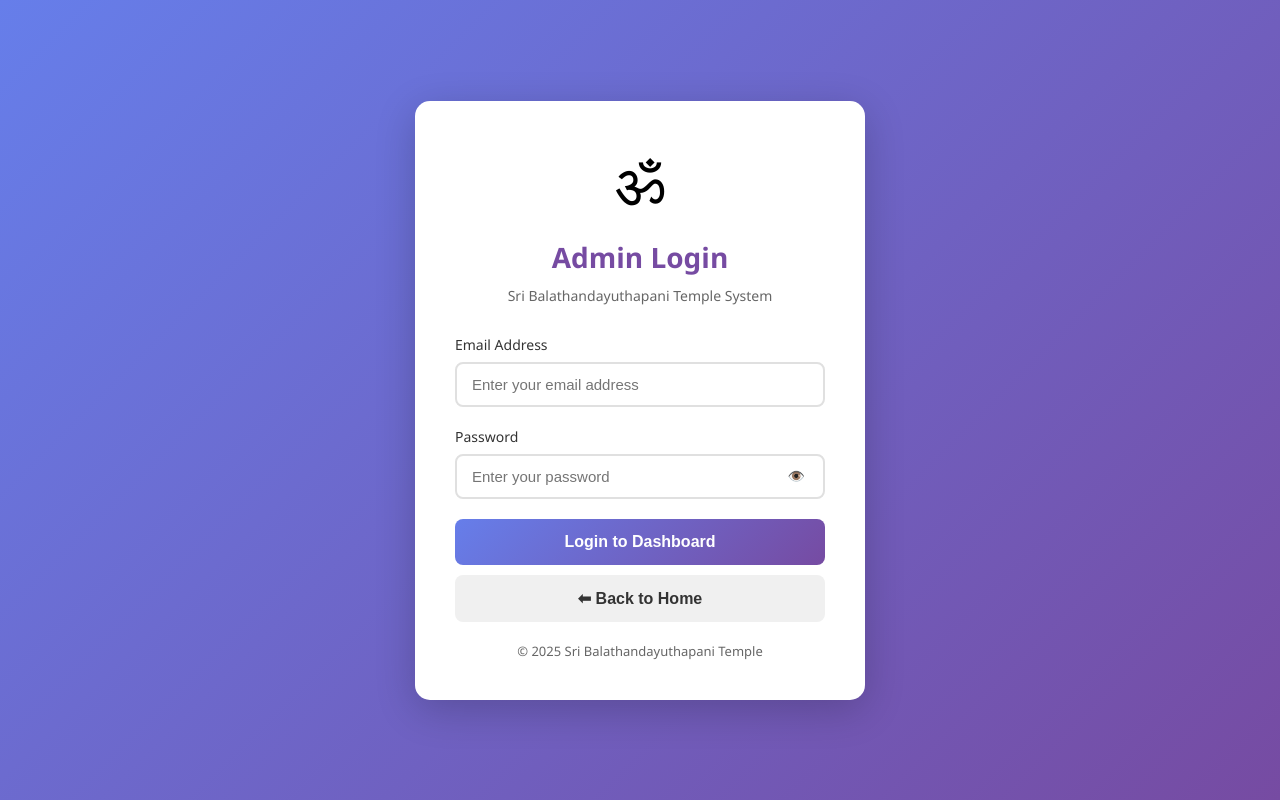
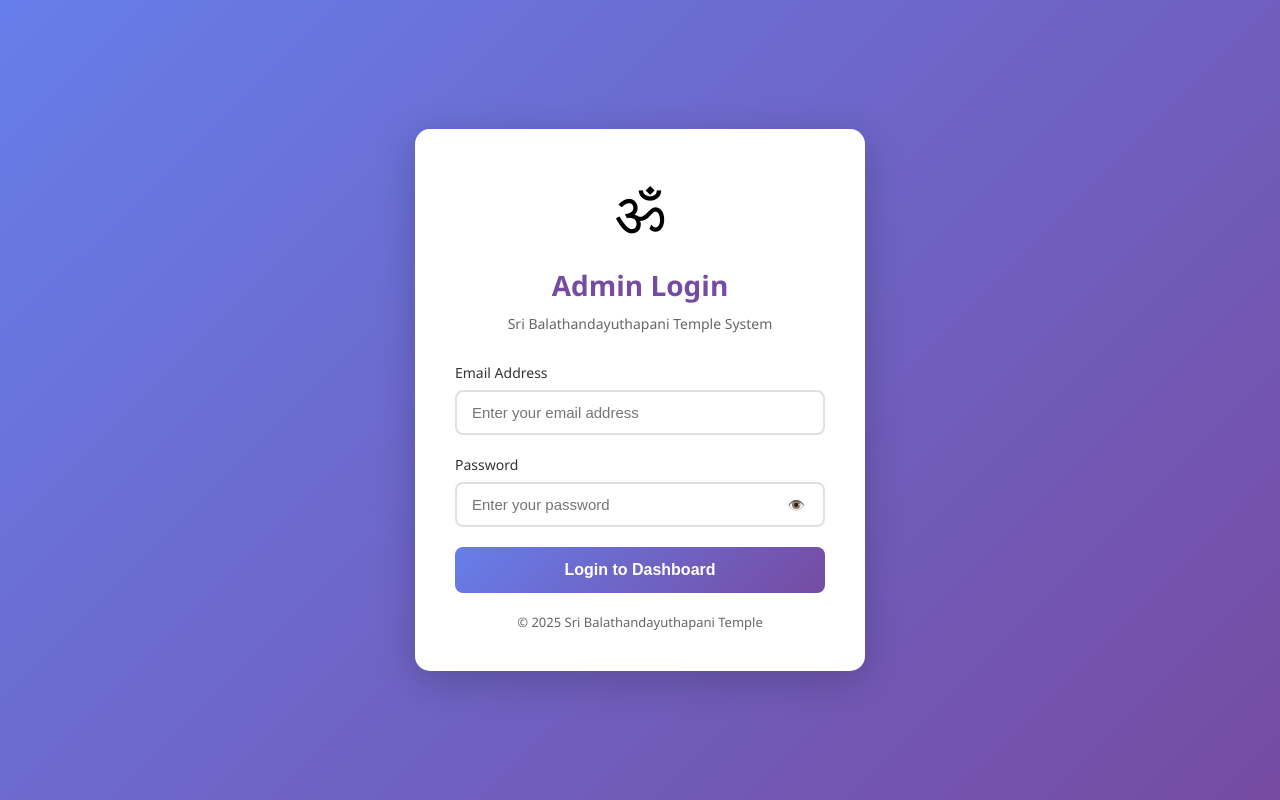
Before and after one commit to AlexSurya21/Temple-System, a PHP site: page /admin/admin_login.php in a window 1280 px wide. Run offline with PHP 8.4, Linux system fonts and the light colour scheme.

Commit message:
Update admin_login.php

```diff
--- a/FYP/temple_system/admin/admin_login.php
+++ b/FYP/temple_system/admin/admin_login.php
@@ -14,7 +14,8 @@ header("Expires: 0");
 session_start();
 
 // If already logged in, redirect to dashboard
-if (isset($_SESSION['admin_id'])) {
+if (isset($_SESSION['admin_id']))
+{
     header("Location: admin_dashboard.php");
     exit();
 }
@@ -24,53 +25,59 @@ $error = '';
 $success = '';
 
 // Check for messages
-if (isset($_GET['timeout'])) {
+if (isset($_GET['timeout']))
+{
     $error = 'Your session has expired. Please login again.';
 }
-if (isset($_GET['logout'])) {
+if (isset($_GET['logout']))
+{
     $success = 'You have been successfully logged out.';
 }
 
 // Handle login
-if ($_SERVER['REQUEST_METHOD'] == 'POST') {
+if ($_SERVER['REQUEST_METHOD'] == 'POST')
+{
     require_once('../includes/db_connect.php');
-    mysqli_report(MYSQLI_REPORT_ERROR | MYSQLI_REPORT_STRICT);
 
     $email = trim($_POST['email'] ?? '');
     $password = $_POST['password'] ?? '';
 
-    if (empty($email) || empty($password)) {
+    if (empty($email) || empty($password))
+    {
         $error = 'Please enter both email and password.';
-    } elseif (!filter_var($email, FILTER_VALIDATE_EMAIL)) {
+    } elseif (!filter_var($email, FILTER_VALIDATE_EMAIL))
+    {
         $error = 'Please enter a valid email address.';
-    } else {
-        $stmt = $conn->prepare("SELECT admin_id, admin_name, email, password
-                                FROM admin
-                                WHERE email = ?
-                                LIMIT 1");
-        if (!$stmt) {
-            die("SQL prepare failed: " . $conn->error);
-        }
-
+    }
+    else
+    {
+        $stmt = $conn->prepare("SELECT admin_id, admin_name, password, role FROM Admin WHERE email = ? AND status = 'active' LIMIT 1");
         $stmt->bind_param("s", $email);
         $stmt->execute();
         $result = $stmt->get_result();
 
-        if ($result->num_rows > 0) {
+        if ($result->num_rows > 0)
+        {
             $admin = $result->fetch_assoc();
 
-            if (password_verify($password, $admin['password'])) {
-                $_SESSION['admin_id']   = $admin['admin_id'];
+            if (password_verify($password, $admin['password']))
+            {
+                // Login successful
+                $_SESSION['admin_id'] = $admin['admin_id'];
                 $_SESSION['admin_name'] = $admin['admin_name'];
-                $_SESSION['email']      = $admin['email'];
+                $_SESSION['admin_role'] = $admin['role'];
                 $_SESSION['last_activity'] = time();
 
                 header("Location: admin_dashboard.php");
                 exit();
-            } else {
+            }
+            else
+            {
                 $error = 'Invalid email or password.';
             }
-        } else {
+        }
+        else
+        {
             $error = 'Invalid email or password.';
         }
 
@@ -86,83 +93,180 @@ if ($_SERVER['REQUEST_METHOD'] == 'POST') {
     <meta name="viewport" content="width=device-width, initial-scale=1.0">
     <title>Admin Login - Sri Balathandayuthapani Temple</title>
     <style>
-        * { margin: 0; padding: 0; box-sizing: border-box; }
+        *
+        {
+            margin: 0;
+            padding: 0;
+            box-sizing: border-box;
+        }
 
-        body {
+        body
+        {
             font-family: 'Segoe UI', Tahoma, Geneva, Verdana, sans-serif;
             background: linear-gradient(135deg, #667eea 0%, #764ba2 100%);
             min-height: 100vh;
-            display: flex; justify-content: center; align-items: center;
+            display: flex;
+            justify-content: center;
+            align-items: center;
             padding: 20px;
         }
 
-        .login-container {
-            background: white; padding: 40px; border-radius: 15px;
+        .login-container
+        {
+            background: white;
+            padding: 40px;
+            border-radius: 15px;
             box-shadow: 0 10px 40px rgba(0,0,0,0.2);
-            width: 100%; max-width: 450px;
+            width: 100%;
+            max-width: 450px;
         }
 
-        .login-header { text-align: center; margin-bottom: 30px; }
-        .temple-icon { font-size: 60px; margin-bottom: 15px; }
-        .login-header h1 { color: #764ba2; font-size: 28px; margin-bottom: 10px; }
-        .login-header p { color: #666; font-size: 14px; }
+        .login-header
+        {
+            text-align: center;
+            margin-bottom: 30px;
+        }
 
-        .alert { padding: 12px 15px; border-radius: 8px; margin-bottom: 20px; font-size: 14px; }
-        .alert-error { background: #f8d7da; color: #721c24; border: 1px solid #f5c6cb; }
-        .alert-success { background: #d4edda; color: #155724; border: 1px solid #c3e6cb; }
+        .temple-icon
+        {
+            font-size: 60px;
+            margin-bottom: 15px;
+        }
 
-        .form-group { margin-bottom: 20px; }
-        .form-group label { display: block; color: #333; font-weight: 500; margin-bottom: 8px; font-size: 14px; }
-        .form-group input {
-            width: 100%; padding: 12px 15px; border: 2px solid #e0e0e0;
-            border-radius: 8px; font-size: 15px; transition: all 0.3s;
+        .login-header h1
+        {
+            color: #764ba2;
+            font-size: 28px;
+            margin-bottom: 10px;
         }
-        .form-group input:focus {
-            outline: none; border-color: #764ba2;
+
+        .login-header p
+        {
+            color: #666;
+            font-size: 14px;
+        }
+
+        .alert
+        {
+            padding: 12px 15px;
+            border-radius: 8px;
+            margin-bottom: 20px;
+            font-size: 14px;
+        }
+
+        .alert-error
+        {
+            background: #f8d7da;
+            color: #721c24;
+            border: 1px solid #f5c6cb;
+        }
+
+        .alert-success
+        {
+            background: #d4edda;
+            color: #155724;
+            border: 1px solid #c3e6cb;
+        }
+
+        .form-group
+        {
+            margin-bottom: 20px;
+        }
+
+        .form-group label
+        {
+            display: block;
+            color: #333;
+            font-weight: 500;
+            margin-bottom: 8px;
+            font-size: 14px;
+        }
+
+        .form-group input
+        {
+            width: 100%;
+            padding: 12px 15px;
+            border: 2px solid #e0e0e0;
+            border-radius: 8px;
+            font-size: 15px;
+            transition: all 0.3s;
+        }
+
+        .form-group input:focus
+        {
+            outline: none;
+            border-color: #764ba2;
             box-shadow: 0 0 0 3px rgba(118, 75, 162, 0.1);
         }
 
-        .password-toggle { position: relative; }
-        .password-toggle .toggle-btn {
-            position: absolute; right: 15px; top: 50%; transform: translateY(-50%);
-            background: none; border: none; color: #666; cursor: pointer;
-            font-size: 14px; padding: 5px;
+        .password-toggle
+        {
+            position: relative;
         }
-        .password-toggle .toggle-btn:hover { color: #764ba2; }
 
-        .login-btn, .home-btn {
-            width: 100%; padding: 14px;
-            border: none; border-radius: 8px;
-            font-size: 16px; font-weight: 600; cursor: pointer;
+        .password-toggle .toggle-btn
+        {
+            position: absolute;
+            right: 15px;
+            top: 50%;
+            transform: translateY(-50%);
+            background: none;
+            border: none;
+            color: #666;
+            cursor: pointer;
+            font-size: 14px;
+            padding: 5px;
+        }
+
+        .password-toggle .toggle-btn:hover
+        {
+            color: #764ba2;
+        }
+
+        .login-btn
+        {
+            width: 100%;
+            padding: 14px;
+            background: linear-gradient(135deg, #667eea 0%, #764ba2 100%);
+            color: white;
+            border: none;
+            border-radius: 8px;
+            font-size: 16px;
+            font-weight: 600;
+            cursor: pointer;
             transition: all 0.3s;
         }
 
-        .login-btn {
-            background: linear-gradient(135deg, #667eea 0%, #764ba2 100%);
-            color: white;
-        }
-        .login-btn:hover {
+        .login-btn:hover
+        {
             transform: translateY(-2px);
             box-shadow: 0 5px 20px rgba(118, 75, 162, 0.4);
         }
 
-        .home-btn {
-            margin-top: 10px;
-            background: #f0f0f0;
-            color: #333;
-        }
-        .home-btn:hover {
-            background: #e0e0e0;
-            transform: translateY(-2px);
-            box-shadow: 0 5px 15px rgba(0,0,0,0.1);
+        .form-footer
+        {
+            margin-top: 20px;
+            text-align: center;
+            color: #666;
+            font-size: 13px;
         }
 
-        .form-footer { margin-top: 20px; text-align: center; color: #666; font-size: 13px; }
+        @media (max-width: 480px)
+        {
+            .login-container
+            {
+                padding: 30px 20px;
+            }
 
-        @media (max-width: 480px) {
-            .login-container { padding: 30px 20px; }
-            .login-header h1 { font-size: 24px; }
-            .temple-icon { font-size: 50px; }
+            .login-header h1
+            {
+                font-size: 24px;
+            }
+
+            .temple-icon
+            {
+                font-size: 50px;
+            }
         }
     </style>
 </head>
@@ -190,8 +294,12 @@ if ($_SERVER['REQUEST_METHOD'] == 'POST') {
             <div class="form-group">
                 <label for="email">Email Address</label>
                 <input
-                    type="email" id="email" name="email"
-                    placeholder="Enter your email address" required autocomplete="email"
+                    type="email"
+                    id="email"
+                    name="email"
+                    placeholder="Enter your email address"
+                    required
+                    autocomplete="email"
                     value="<?php echo htmlspecialchars($_POST['email'] ?? ''); ?>"
                 >
             </div>
@@ -200,8 +308,12 @@ if ($_SERVER['REQUEST_METHOD'] == 'POST') {
                 <label for="password">Password</label>
                 <div class="password-toggle">
                     <input
-                        type="password" id="password" name="password"
-                        placeholder="Enter your password" required autocomplete="current-password"
+                        type="password"
+                        id="password"
+                        name="password"
+                        placeholder="Enter your password"
+                        required
+                        autocomplete="current-password"
                     >
                     <button type="button" class="toggle-btn" onclick="togglePassword()">
                         <span id="toggleIcon">👁️</span>
@@ -210,7 +322,6 @@ if ($_SERVER['REQUEST_METHOD'] == 'POST') {
             </div>
 
             <button type="submit" class="login-btn">Login to Dashboard</button>
-            <button type="button" class="home-btn" onclick="window.location.href='../index.php'">⬅ Back to Home</button>
         </form>
 
         <div class="form-footer">
@@ -219,12 +330,29 @@ if ($_SERVER['REQUEST_METHOD'] == 'POST') {
     </div>
 
     <script>
-        function togglePassword() {
+        function togglePassword()
+        {
             const passwordInput = document.getElementById('password');
             const toggleIcon = document.getElementById('toggleIcon');
-            if (passwordInput.type === 'password') {
+
+            if (passwordInput.type === 'password')
+            {
                 passwordInput.type = 'text';
                 toggleIcon.textContent = '🙈';
-            } else {
+            } else
+            {
+                passwordInput.type = 'password';
+                toggleIcon.textContent = '👁️';
+            }
+        }
 
-                passwordInput.type
+        // Back button protection after logout
+        if (window.location.search.includes('logout'))
+        {
+            window.history.forward();
+        }
+
+        console.log('ॐ Admin Login System Loaded');
+    </script>
+</body>
+</html>
```
